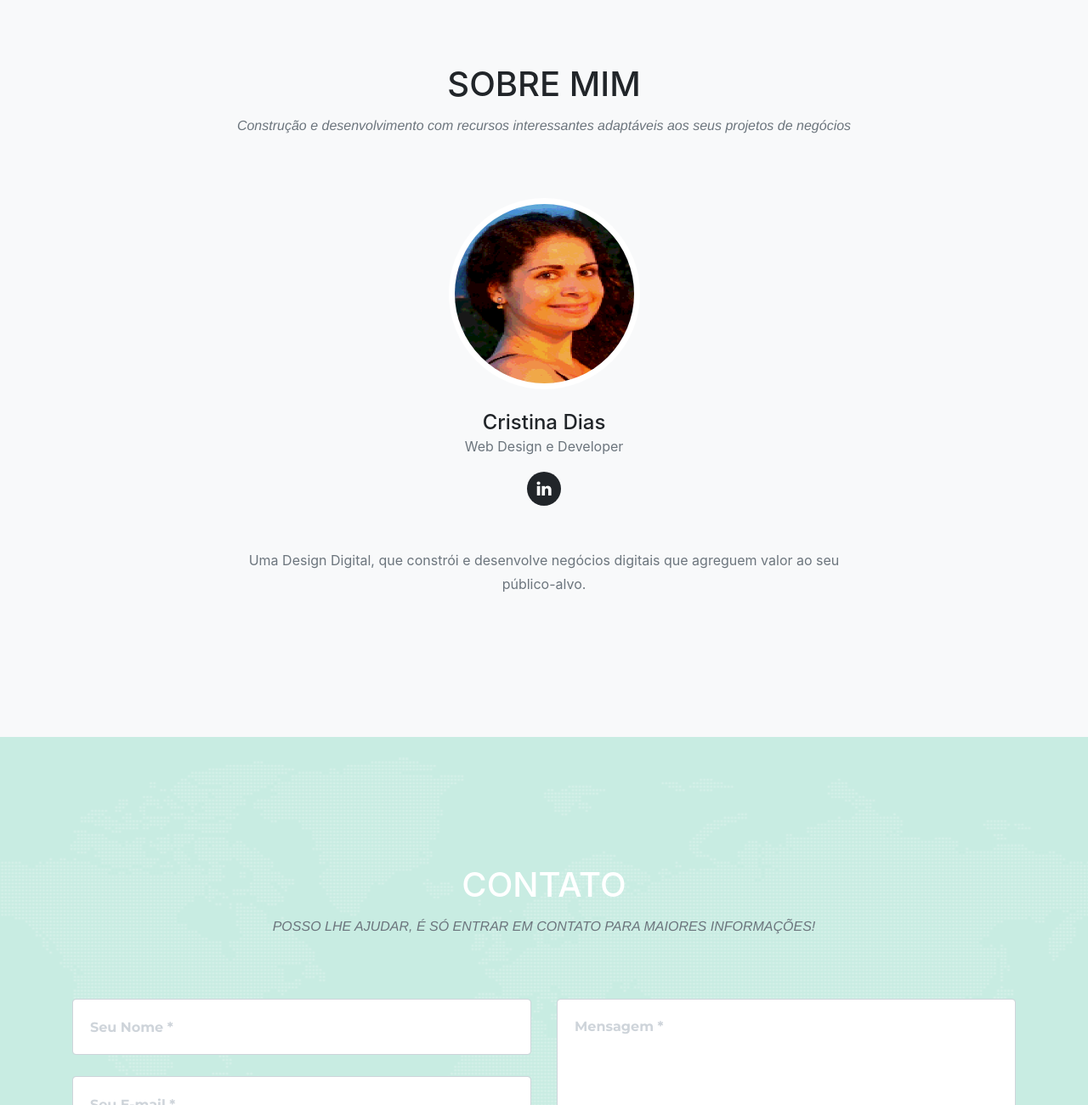
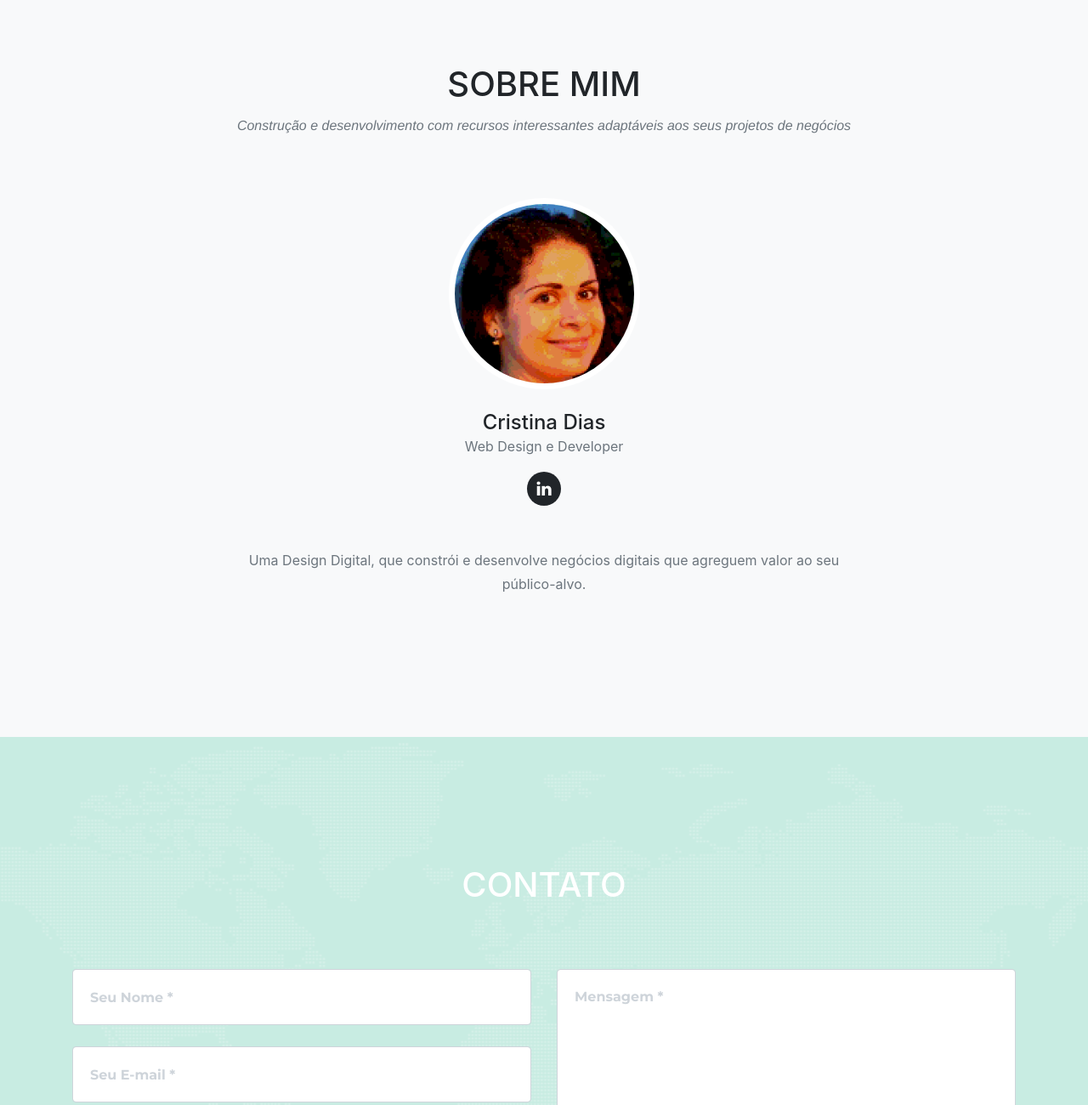
Before and after one commit to crisgit/site, a website with bundled scripts: page index.html in a window 1280 px wide. Shown: the part 5051-6351 px from the top of the page at 85% size. Built offline with nearby package versions, Linux system fonts and the light colour scheme; a web font is replaced by a local one.

Commit message:
atualizaçao

```diff
--- a/index.html
+++ b/index.html
@@ -325,7 +325,7 @@
       <div class="row">
         <div class="col-sm-4 mx-auto text-center">
           <div class="team-member">
-            <img class="mx-auto rounded-circle" src="img/team/3.png" alt="">
+            <img class="mx-auto rounded-circle" src="img/team/1.png" alt="">
             <h4>Cristina Dias</h4>
             <p class="text-muted">Web Design e Developer</p>
             <ul class="list-inline social-buttons">
@@ -392,7 +392,7 @@
         <div class="row">
           <div class="col-lg-12 text-center">
             <h2 class="section-heading text-uppercase">CONTATO</h2>
-            <h3 class="section-subheading text-muted">POSSO LHE AJUDAR, É SÓ ENTRAR EM CONTATO PARA MAIORES INFORMAÇÕES!</h3>
+            <h3 class="section-subheading text-muted"></h3>
           </div>
         </div>
         <div class="row">
```
Also changed, not shown: img/team/1.png (added), img/team/3.png (deleted).
